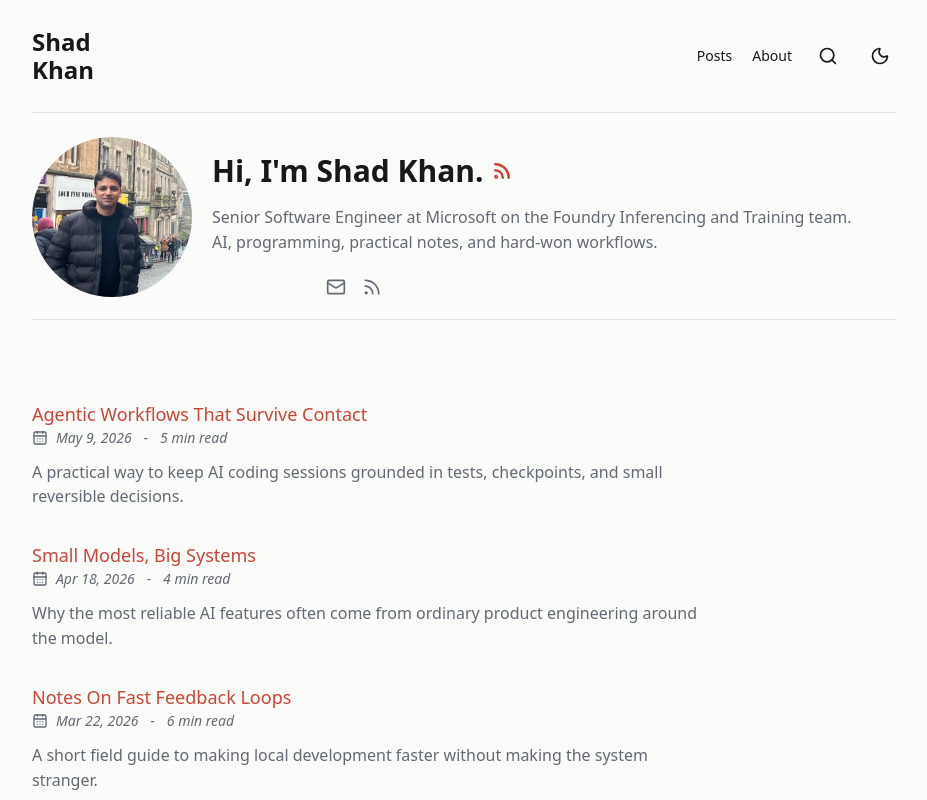
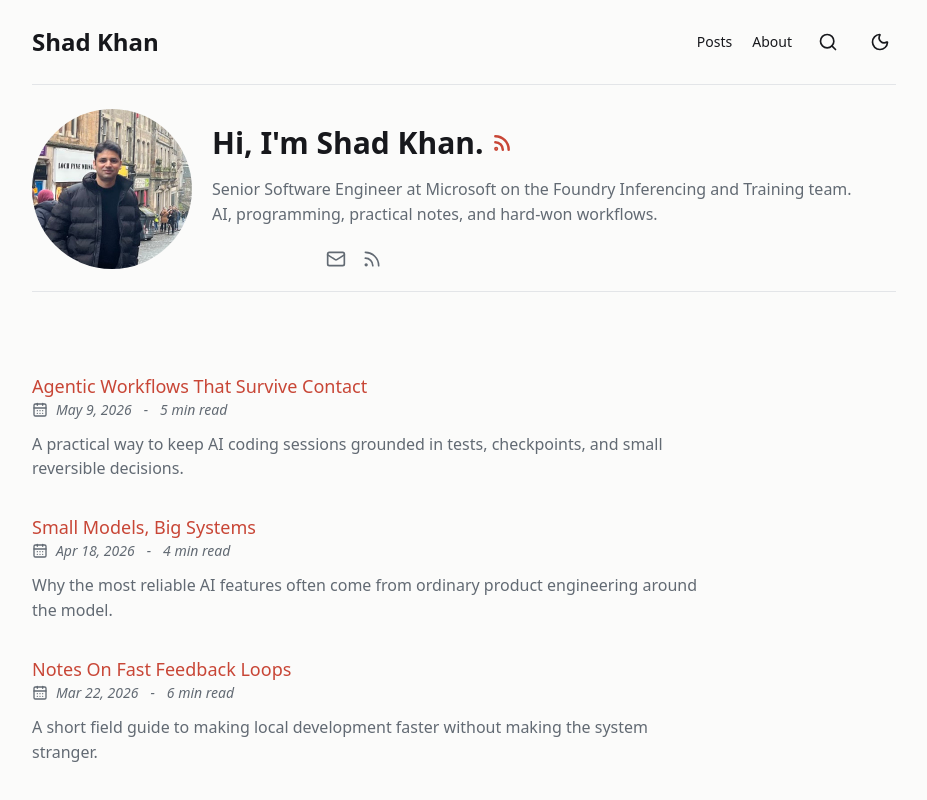
Before and after one commit to shaduk/shaduk.github.io, an Astro site: page / in a window 1280 px wide. Shown: the top 800 px of the page, without its empty margins (176-1103 px from the left). Built offline with nearby package versions, Linux system fonts and the light colour scheme; Astro itself is replaced by a stand-in of ours; some icons are missing.

Commit message:
Keep header name on one line

```diff
--- a/src/components/Header.astro
+++ b/src/components/Header.astro
@@ -12,7 +12,7 @@ import { Menu, Moon, Search, Sun, X } from "@lucide/astro";
   </a>
   <div class="mx-auto max-w-4xl px-4">
     <div class="relative flex flex-col items-center justify-between py-4 sm:flex-row sm:py-6">
-      <a href="/" class="focus-outline absolute left-0 top-4 py-1 text-2xl font-semibold leading-7 sm:static">
+      <a href="/" class="focus-outline absolute left-0 top-4 whitespace-nowrap py-1 text-2xl font-semibold leading-7 sm:static">
         Shad Khan
       </a>
       <nav class="flex w-full flex-col items-center sm:ml-4 sm:flex-row sm:justify-end" aria-label="Primary">
```
